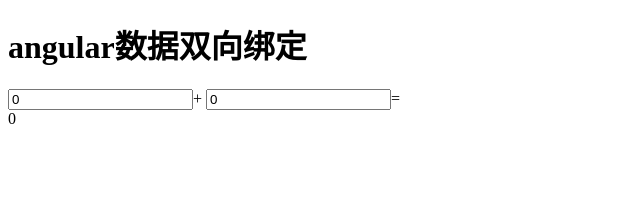
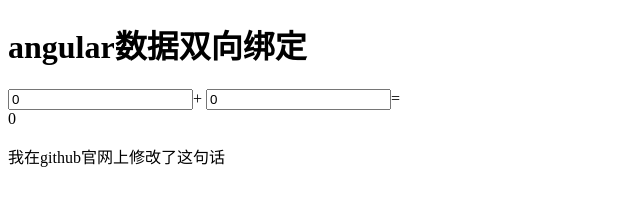
Before and after one commit to bulingminnie/test2, a website: page index.html in a window 1280 px wide. Shown: the whole page, without its empty margins (0-640 px from the left). Drawn offline with nearby package versions, Linux system fonts and the light colour scheme.

Commit message:
我在GitHub上修改了内容

```diff
--- a/index.html
+++ b/index.html
@@ -11,6 +11,7 @@
 		<input type="text" ng-model="data1">+
 		<input type="text" ng-model="data2">=
 		<div>{{data1+data2}}</div>
+		<p>我在github官网上修改了这句话</p>
 	</div>
 </body>
 <script src="bower_components/angular/angular.js"></script>
```
